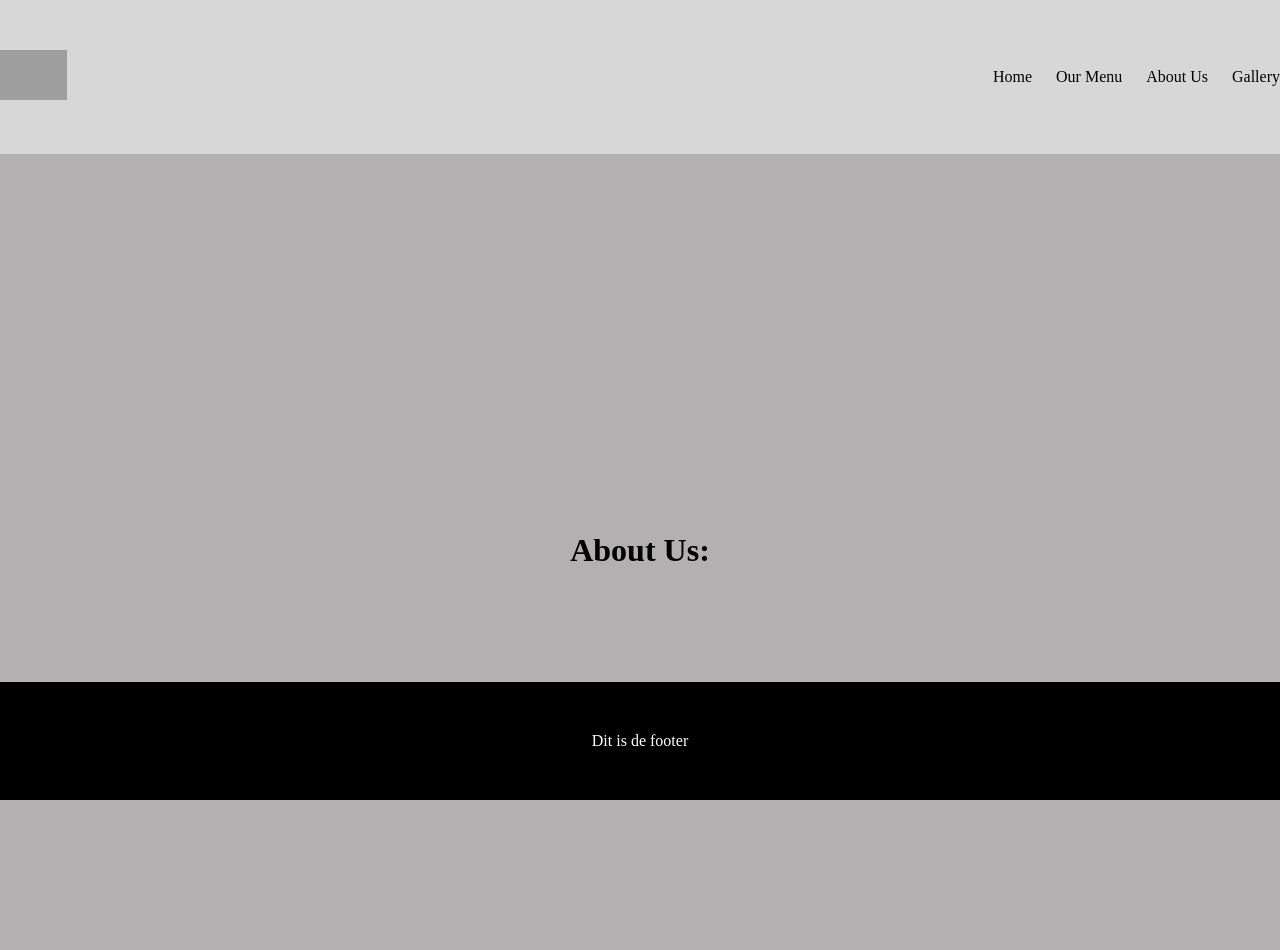
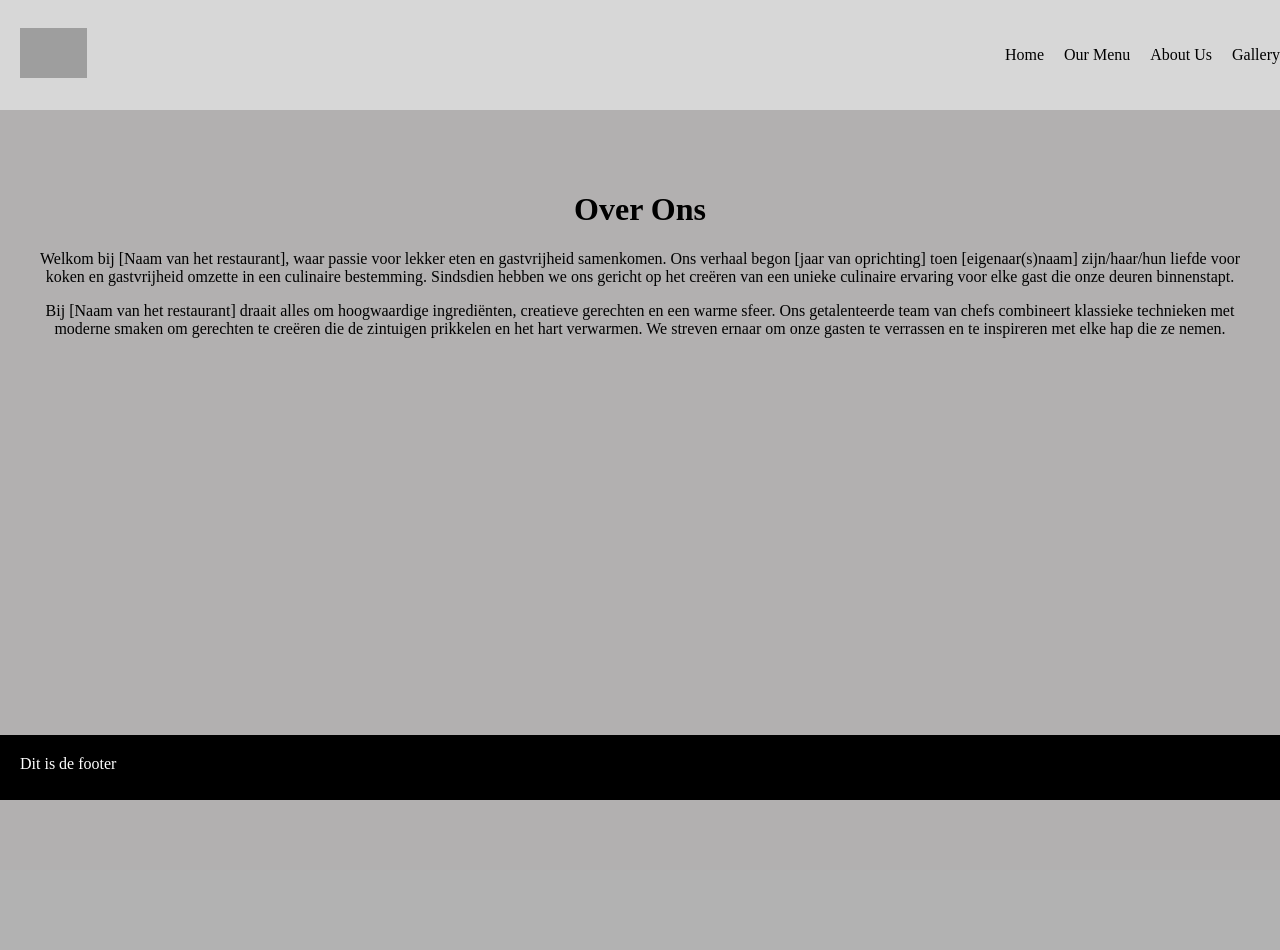
Before and after one commit to LO3P1SWDD/groep9, a PHP site: the page made by about us.php in a window 1280 px wide. After the commit the page ends 800 px from the top, so only its background shows below. Run offline with PHP 8.4, Linux system fonts and the light colour scheme; grey boxes are pictures that could not be loaded.

Commit message:
Update about us.php

```diff
--- a/about us.php
+++ b/about us.php
@@ -1,3 +1,12 @@
+<?php
+$menuItems = array(
+    "Home" => "index.php",
+    "Our Menu" => "menu.php",
+    "About Us" => "about.php",
+    "Gallery" => "gallery.php"
+);
+?>
+
 <!DOCTYPE html>
 <html lang="nl">
 <head>
@@ -5,39 +14,40 @@
     <meta name="viewport" content="width=device-width, initial-scale=1.0">
     <title>About Us</title>
     <style>
+        body {
+            background-color: #B2B0B0;
+            margin: 0;
+            padding-top: 70px; /* Ruimte maken voor de header */
+            display: flex;
+            flex-direction: column;
+            min-height: 100vh; /* Minimale hoogte van de viewport */
+            overflow: hidden; /* Voorkom scrollen in de pagina */
+        }
+
         header {
             background-color: #D7D7D7;
             color: #000;
-            padding: 50px;
+            padding: 20px;
+            width: 100%;
+            height: 70px; /* Hoogte van de header vergroten */
             display: flex;
-            justify-content: space-between;
-            align-items: center;
+            justify-content: space-between; /* Verplaats de elementen naar de uiteinden van de header */
+            align-items: center; /* Centreer verticaal */
             position: fixed;
             top: 0;
-            width: 100%;
-            z-index: 999; /* Zorgt ervoor dat de header bovenaan blijft */
-        }
-
-        body {
-            background-color: #B2B0B0;
-            margin: 0;
-            padding-top: 150px; /* Voeg padding-top toe om ruimte te maken voor de header */
-            display: flex;
-            justify-content: center;
-            align-items: center;
-            height: 100vh; /* Om de body te centreren */
-            flex-direction: column; /* Om elementen in kolom te plaatsen */
-            overflow: hidden; /* Blokkeert scrollen op de pagina */
+            left: 0;
         }
 
         footer {
             background-color: #000;
             color: #fff;
-            text-align: center;
-            padding: 50px;
+            padding: 20px; /* Padding voor inhoud */
+            width: 100%;
+            height: 25px; /* Hoogte van de footer */
+            margin-top: auto; /* Plaats de footer onderaan */
             position: fixed;
             bottom: 0;
-            width: 100%;
+            left: 0;
         }
 
         .logo img {
@@ -45,14 +55,21 @@
             width: auto;
         }
 
+        nav {
+            margin-left: auto; /* Plaats de navigatie naar rechts */
+            margin-right: 20px; /* Voeg een rechtermarge toe aan de navigatie */
+        }
+
         nav ul {
             list-style-type: none;
             padding: 0;
             margin: 0;
+            display: flex;
+            height: 100%; /* Zorg ervoor dat de navigatie de volledige hoogte van de header heeft */
+            align-items: center; /* Centreer verticaal */
         }
 
         nav ul li {
-            display: inline;
             margin-left: 20px;
         }
 
@@ -65,7 +82,11 @@
             text-decoration: none;
         }
 
-
+        .content {
+            text-align: center;
+            margin-top: 100px; /* Ruimte maken onder de header */
+            padding: 0 20px; /* Voeg horizontale padding toe */
+        }
     </style>
 </head>
 <body>
@@ -76,16 +97,23 @@
     </div>
     <nav>
         <ul>
-            <li><a href="#">Home</a></li>
-            <li><a href="#">Our Menu</a></li>
-            <li><a href="#">About Us</a></li>
-            <li><a href="#">Gallery</a></li>
+            <?php
+                foreach ($menuItems as $item => $url) {
+                    echo "<li><a href='$url'>$item</a></li>";
+                }
+            ?>
         </ul>
     </nav>
 </header>
 
-<div class="about-us">
-    <h1>About Us:</h1>
+<div class="content">
+    <h1>Over Ons</h1>
+    <p>
+        <?php echo "Welkom bij [Naam van het restaurant], waar passie voor lekker eten en gastvrijheid samenkomen. Ons verhaal begon [jaar van oprichting] toen [eigenaar(s)naam] zijn/haar/hun liefde voor koken en gastvrijheid omzette in een culinaire bestemming. Sindsdien hebben we ons gericht op het creëren van een unieke culinaire ervaring voor elke gast die onze deuren binnenstapt."; ?>
+    </p>
+    <p>
+        <?php echo "Bij [Naam van het restaurant] draait alles om hoogwaardige ingrediënten, creatieve gerechten en een warme sfeer. Ons getalenteerde team van chefs combineert klassieke technieken met moderne smaken om gerechten te creëren die de zintuigen prikkelen en het hart verwarmen. We streven ernaar om onze gasten te verrassen en te inspireren met elke hap die ze nemen."; ?>
+    </p>
 </div>
 
 <footer>
```
